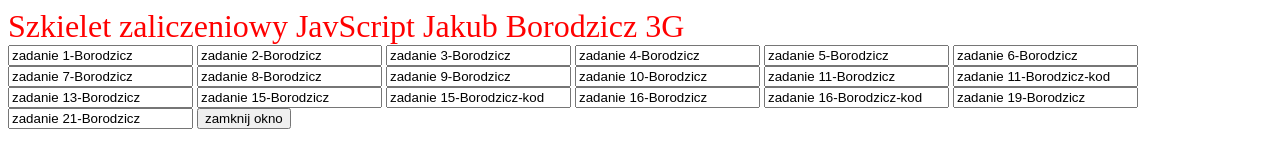
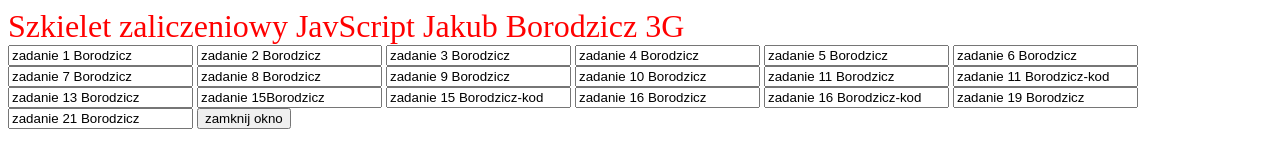
Before and after one commit to JakubBor/javascript, a plain HTML site: page index.html in a window 1280 px wide. Drawn offline with Linux system fonts and the light colour scheme.

Commit message:
Update index.html

```diff
--- a/index.html
+++ b/index.html
@@ -88,25 +88,25 @@ function okno_zamknij()
  </head>
 <body>
  <form>
-  <input type="button_z1"name="zadanie1" value="zadanie 1-Borodzicz" onclick="WinOpen_z1(' ')">
- <input type="button_z2" name="zadanie2" value="zadanie 2-Borodzicz" onclick="WinOpen_z2(' ')">
- <input type="button_z3" name="zadanie3" value="zadanie 3-Borodzicz" onclick="WinOpen_z3(' ')">
- <input type="button_z4" name="zadanie4" value="zadanie 4-Borodzicz" onclick="WinOpen_z4(' ')">
- <input type="button_z5" name="zadanie5" value="zadanie 5-Borodzicz" onclick="WinOpen_z5(' ')">
- <input type="button_z6" name="zadanie6" value="zadanie 6-Borodzicz" onclick="WinOpen_z6(' ')">
- <input type="button_z7" name="zadanie7" value="zadanie 7-Borodzicz" onclick="WinOpen_z7(' ')">
- <input type="button_z8" name="zadanie8" value="zadanie 8-Borodzicz" onclick="WinOpen_z8(' ')">
- <input type="button_z9" name="zadanie9" value="zadanie 9-Borodzicz" onclick="WinOpen_z9(' ')">
- <input type="button_z10" name="zadanie10" value="zadanie 10-Borodzicz" onclick="WinOpen_z10(' ')">
- <input type="button_z11" name="zadanie11" value="zadanie 11-Borodzicz" onclick="WinOpen_z11(' ')">
- <input type="button_z11-kod" name="zadanie11-kod" value="zadanie 11-Borodzicz-kod" onclick="WinOpen_z11kod(' ')">
- <input type="button_z13" name="zadanie13" value="zadanie 13-Borodzicz" onclick="WinOpen_z13(' ')">
- <input type="button_z15" name="zadanie15" value="zadanie 15-Borodzicz" onclick="WinOpen_z15(' ')">
- <input type="button_z15-kod" name="zadanie15-kod" value="zadanie 15-Borodzicz-kod" onclick="WinOpen_z15kod(' ')">
- <input type="button_z16" name="zadanie16" value="zadanie 16-Borodzicz" onclick="WinOpen_z16(' ')">
- <input type="button_z16-kod" name="zadanie16-kod" value="zadanie 16-Borodzicz-kod" onclick="WinOpen_z16kod(' ')">
- <input type="button_z19" name="zadanie19" value="zadanie 19-Borodzicz" onclick="WinOpen_z19(' ')">
- <input type="button_z21" name="zadanie21" value="zadanie 21-Borodzicz" onclick="WinOpen_z21(' ')">
+  <input type="button_z1"name="zadanie1" value="zadanie 1 Borodzicz" onclick="WinOpen_z1(' ')">
+ <input type="button_z2" name="zadanie2" value="zadanie 2 Borodzicz" onclick="WinOpen_z2(' ')">
+ <input type="button_z3" name="zadanie3" value="zadanie 3 Borodzicz" onclick="WinOpen_z3(' ')">
+ <input type="button_z4" name="zadanie4" value="zadanie 4 Borodzicz" onclick="WinOpen_z4(' ')">
+ <input type="button_z5" name="zadanie5" value="zadanie 5 Borodzicz" onclick="WinOpen_z5(' ')">
+ <input type="button_z6" name="zadanie6" value="zadanie 6 Borodzicz" onclick="WinOpen_z6(' ')">
+ <input type="button_z7" name="zadanie7" value="zadanie 7 Borodzicz" onclick="WinOpen_z7(' ')">
+ <input type="button_z8" name="zadanie8" value="zadanie 8 Borodzicz" onclick="WinOpen_z8(' ')">
+ <input type="button_z9" name="zadanie9" value="zadanie 9 Borodzicz" onclick="WinOpen_z9(' ')">
+ <input type="button_z10" name="zadanie10" value="zadanie 10 Borodzicz" onclick="WinOpen_z10(' ')">
+ <input type="button_z11" name="zadanie11" value="zadanie 11 Borodzicz" onclick="WinOpen_z11(' ')">
+ <input type="button_z11-kod" name="zadanie11-kod" value="zadanie 11 Borodzicz-kod" onclick="WinOpen_z11kod(' ')">
+ <input type="button_z13" name="zadanie13" value="zadanie 13 Borodzicz" onclick="WinOpen_z13(' ')">
+ <input type="button_z15" name="zadanie15" value="zadanie 15Borodzicz" onclick="WinOpen_z15(' ')">
+ <input type="button_z15-kod" name="zadanie15-kod" value="zadanie 15 Borodzicz-kod" onclick="WinOpen_z15kod(' ')">
+ <input type="button_z16" name="zadanie16" value="zadanie 16 Borodzicz" onclick="WinOpen_z16(' ')">
+ <input type="button_z16-kod" name="zadanie16-kod" value="zadanie 16 Borodzicz-kod" onclick="WinOpen_z16kod(' ')">
+ <input type="button_z19" name="zadanie19" value="zadanie 19 Borodzicz" onclick="WinOpen_z19(' ')">
+ <input type="button_z21" name="zadanie21" value="zadanie 21 Borodzicz" onclick="WinOpen_z21(' ')">
  <input type="button" value="zamknij okno" onclick="okno_zamknij()"/>
  </form>
 </body>
```
